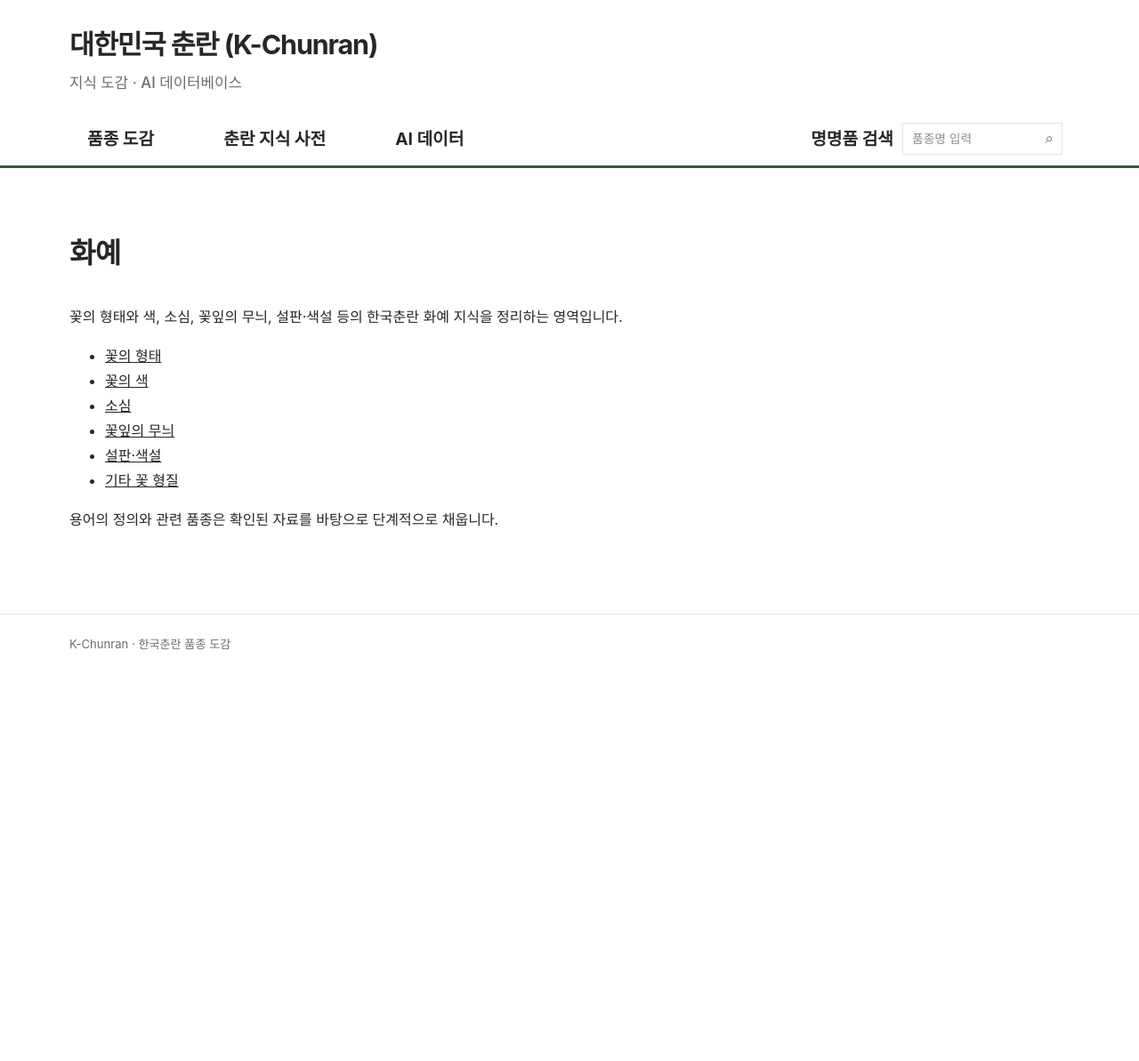
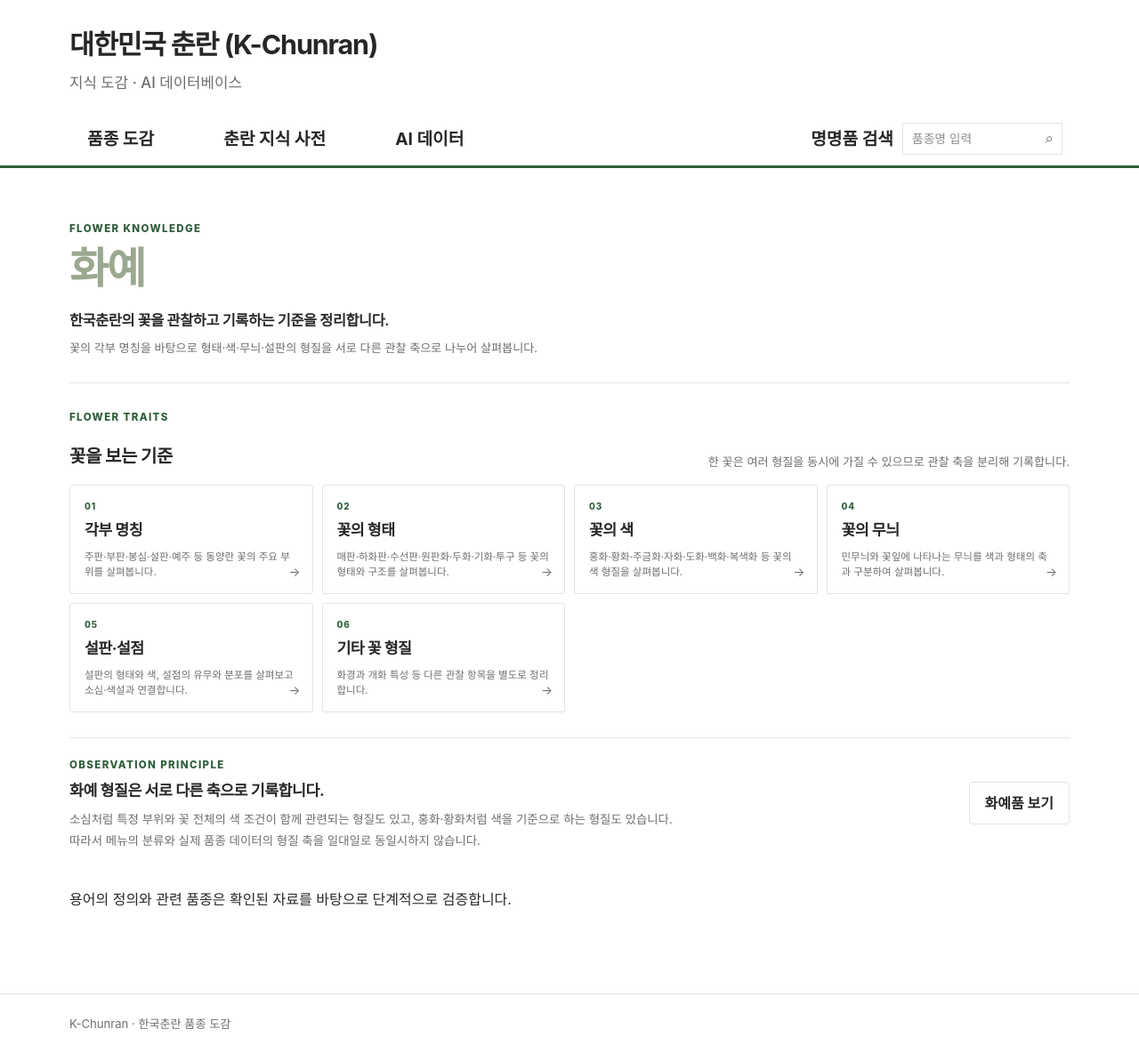
Before and after one commit to parasolra5-pixel/K-chunran, a Jekyll site: the page built from knowledge/flower.md, in a window 1280 px wide. Shown: the whole page at 89% size. Built offline with Jekyll 4.4.1, drawn with Linux system fonts in a browser that asks for light colours; before the commit the page ends 900 px from its top, so only the background shows below that.

Commit message:
refactor: reorganize flower knowledge entry

```diff
--- a/knowledge/flower.md
+++ b/knowledge/flower.md
@@ -4,17 +4,53 @@ title: "화예"
 permalink: /knowledge/flower/
 ---
 
-# 화예
+<section class="kc-leaf-hero">
+  <div>
+    <p class="kc-page-kicker">FLOWER KNOWLEDGE</p>
+    <h1>화예</h1>
+    <p class="kc-page-lead">한국춘란의 꽃을 관찰하고 기록하는 기준을 정리합니다.</p>
+    <p class="kc-page-copy">꽃의 각부 명칭을 바탕으로 형태·색·무늬·설판의 형질을 서로 다른 관찰 축으로 나누어 살펴봅니다.</p>
+  </div>
+</section>
 
-꽃의 형태와 색, 소심, 꽃잎의 무늬, 설판·색설 등의 한국춘란 화예 지식을 정리하는 영역입니다.
+<section class="kc-leaf-section">
+  <div class="kc-section-heading">
+    <div>
+      <p class="kc-section-kicker">FLOWER TRAITS</p>
+      <h2>꽃을 보는 기준</h2>
+    </div>
+    <p class="kc-section-note">한 꽃은 여러 형질을 동시에 가질 수 있으므로 관찰 축을 분리해 기록합니다.</p>
+  </div>
 
-<ul>
-  <li><a href="{{ '/knowledge/flower/form/' | relative_url }}">꽃의 형태</a></li>
-  <li><a href="{{ '/knowledge/flower/color/' | relative_url }}">꽃의 색</a></li>
-  <li><a href="{{ '/knowledge/flower/sosim/' | relative_url }}">소심</a></li>
-  <li><a href="{{ '/knowledge/flower/pattern/' | relative_url }}">꽃잎의 무늬</a></li>
-  <li><a href="{{ '/knowledge/flower/lip/' | relative_url }}">설판·색설</a></li>
-  <li><a href="{{ '/knowledge/flower/other/' | relative_url }}">기타 꽃 형질</a></li>
-</ul>
+  <div class="kc-leaf-grid">
+    <a class="kc-leaf-class" href="{{ '/knowledge/flower/parts/' | relative_url }}">
+      <span class="kc-leaf-number">01</span><strong>각부 명칭</strong><p>주판·부판·봉심·설판·예주 등 동양란 꽃의 주요 부위를 살펴봅니다.</p><span class="kc-leaf-arrow">→</span>
+    </a>
+    <a class="kc-leaf-class" href="{{ '/knowledge/flower/form/' | relative_url }}">
+      <span class="kc-leaf-number">02</span><strong>꽃의 형태</strong><p>매판·하화판·수선판·원판화·두화·기화·투구 등 꽃의 형태와 구조를 살펴봅니다.</p><span class="kc-leaf-arrow">→</span>
+    </a>
+    <a class="kc-leaf-class" href="{{ '/knowledge/flower/color/' | relative_url }}">
+      <span class="kc-leaf-number">03</span><strong>꽃의 색</strong><p>홍화·황화·주금화·자화·도화·백화·복색화 등 꽃의 색 형질을 살펴봅니다.</p><span class="kc-leaf-arrow">→</span>
+    </a>
+    <a class="kc-leaf-class" href="{{ '/knowledge/flower/pattern/' | relative_url }}">
+      <span class="kc-leaf-number">04</span><strong>꽃의 무늬</strong><p>민무늬와 꽃잎에 나타나는 무늬를 색과 형태의 축과 구분하여 살펴봅니다.</p><span class="kc-leaf-arrow">→</span>
+    </a>
+    <a class="kc-leaf-class" href="{{ '/knowledge/flower/lip/' | relative_url }}">
+      <span class="kc-leaf-number">05</span><strong>설판·설점</strong><p>설판의 형태와 색, 설점의 유무와 분포를 살펴보고 소심·색설과 연결합니다.</p><span class="kc-leaf-arrow">→</span>
+    </a>
+    <a class="kc-leaf-class" href="{{ '/knowledge/flower/other/' | relative_url }}">
+      <span class="kc-leaf-number">06</span><strong>기타 꽃 형질</strong><p>화경과 개화 특성 등 다른 관찰 항목을 별도로 정리합니다.</p><span class="kc-leaf-arrow">→</span>
+    </a>
+  </div>
+</section>
 
-<p>용어의 정의와 관련 품종은 확인된 자료를 바탕으로 단계적으로 채웁니다.</p>
+<section class="kc-leaf-section kc-leaf-data">
+  <div>
+    <p class="kc-section-kicker">OBSERVATION PRINCIPLE</p>
+    <h2>화예 형질은 서로 다른 축으로 기록합니다.</h2>
+    <p>소심처럼 특정 부위와 꽃 전체의 색 조건이 함께 관련되는 형질도 있고, 홍화·황화처럼 색을 기준으로 하는 형질도 있습니다. 따라서 메뉴의 분류와 실제 품종 데이터의 형질 축을 일대일로 동일시하지 않습니다.</p>
+  </div>
+  <a class="kc-hero-button" href="{{ '/varieties/flower/' | relative_url }}">화예품 보기</a>
+</section>
+
+<p style="margin-top:2rem;">용어의 정의와 관련 품종은 확인된 자료를 바탕으로 단계적으로 검증합니다.</p>
```
